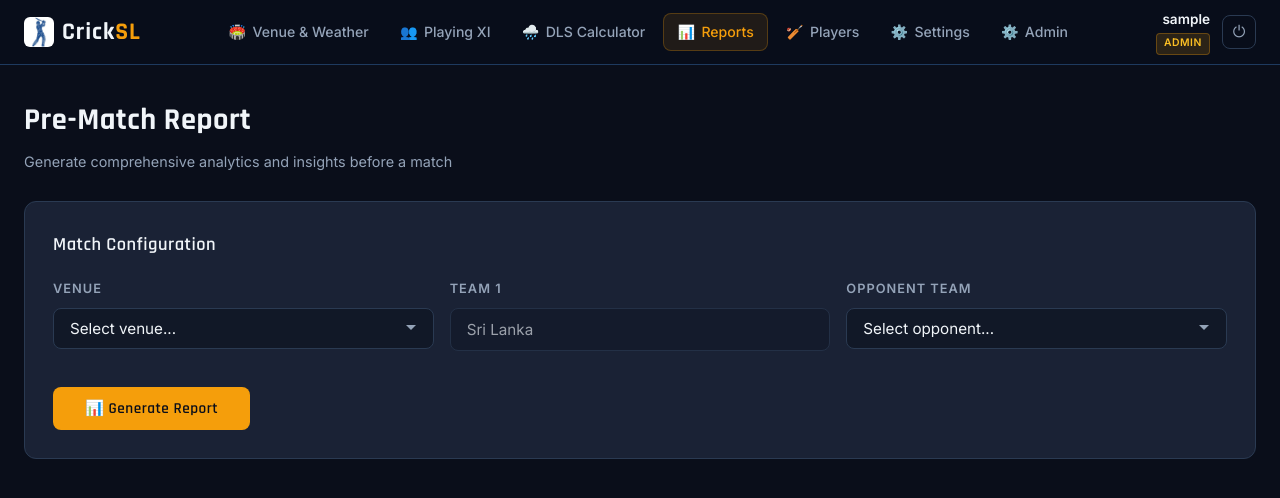
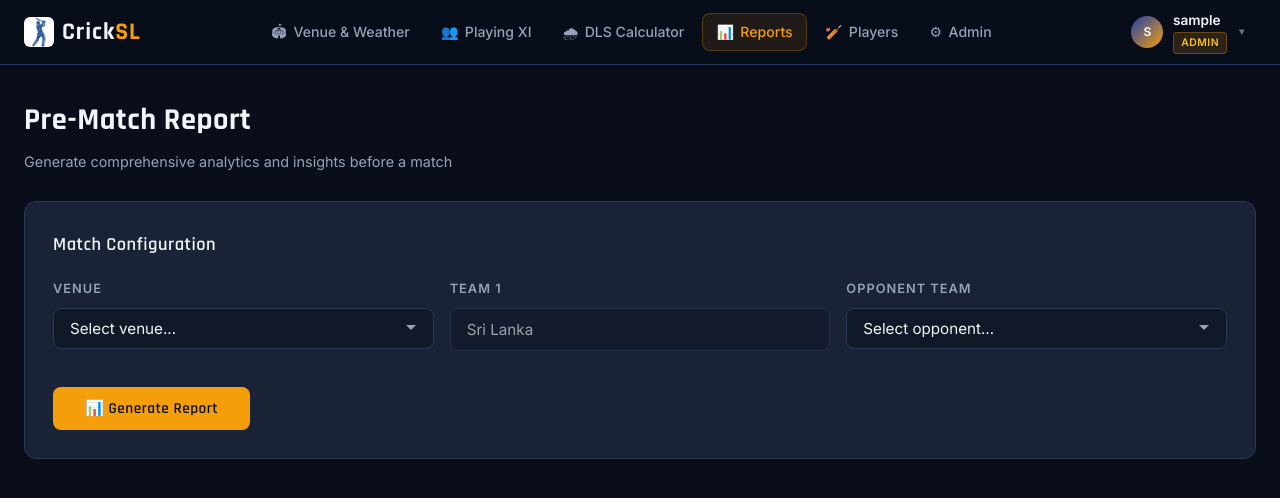
Before and after one commit to Binath-S-Banula/CrickSL-Final-Year-project, a React (Vite) app in the folder frontend/: page /reports in a window 1280 px wide. Shown: the top 498 px of the page. Built offline with nearby package versions, Linux system fonts and the light colour scheme; sample sign-in values are in the browser's storage.

Commit message:
changed nav bar button arrangemenet

```diff
--- a/frontend/src/components/Navbar.jsx
+++ b/frontend/src/components/Navbar.jsx
@@ -1,113 +1,127 @@
-import { NavLink, useNavigate } from "react-router-dom";
-import { useAuth } from "../context/AuthContext";
-import "./Navbar.css";
+import { useState, useRef, useEffect } from 'react';
+import { NavLink, useNavigate } from 'react-router-dom';
+import { useAuth } from '../context/AuthContext';
+import './Navbar.css';
 
 const navItems = [
-  { to: "/venue-weather", label: "Venue & Weather", icon: "🏟️" },
-  { to: "/playing-xi", label: "Playing XI", icon: "👥" },
-  { to: "/dls", label: "DLS Calculator", icon: "🌧️" },
-  { to: "/reports", label: "Reports", icon: "📊" },
-  { to: "/players", label: "Players", icon: "🏏" },
-  { to: "/settings", label: "Settings", icon: "⚙️" },
-];
+  { to: '/venue-weather', label: 'Venue & Weather', icon: '🏟' },
+  { to: '/playing-xi',    label: 'Playing XI',      icon: '👥' },
+  { to: '/dls',           label: 'DLS Calculator',  icon: '🌧' },
+  { to: '/reports',       label: 'Reports',         icon: '📊' },
+  { to: '/players',       label: 'Players',         icon: '🏏' },
+]
 
 const ROLE_COLORS = {
-  admin: {
-    bg: "rgba(245,158,11,0.15)",
-    color: "#fbbf24",
-    border: "rgba(245,158,11,0.3)",
-  },
-  analyst: {
-    bg: "rgba(59,130,246,0.15)",
-    color: "#60a5fa",
-    border: "rgba(59,130,246,0.3)",
-  },
-  coach: {
-    bg: "rgba(34,197,94,0.15)",
-    color: "#4ade80",
-    border: "rgba(34,197,94,0.3)",
-  },
-  player: {
-    bg: "rgba(168,85,247,0.15)",
-    color: "#c084fc",
-    border: "rgba(168,85,247,0.3)",
-  },
-};
+  admin:   { bg: 'rgba(245,158,11,0.15)', color: '#fbbf24', border: 'rgba(245,158,11,0.3)' },
+  analyst: { bg: 'rgba(59,130,246,0.15)', color: '#60a5fa', border: 'rgba(59,130,246,0.3)' },
+  coach:   { bg: 'rgba(34,197,94,0.15)',  color: '#4ade80', border: 'rgba(34,197,94,0.3)'  },
+  player:  { bg: 'rgba(168,85,247,0.15)', color: '#c084fc', border: 'rgba(168,85,247,0.3)' },
+}
 
 export default function Navbar() {
-  const { user, logout, isAdmin } = useAuth();
-  const navigate = useNavigate();
-  const roleStyle = ROLE_COLORS[user?.role] || ROLE_COLORS.analyst;
+  const { user, logout, isAdmin } = useAuth()
+  const navigate = useNavigate()
+  const roleStyle = ROLE_COLORS[user?.role] || ROLE_COLORS.analyst
+
+  const [dropdownOpen, setDropdownOpen] = useState(false)
+  const dropdownRef = useRef(null)
+
+  useEffect(() => {
+    function handleClickOutside(e) {
+      if (dropdownRef.current && !dropdownRef.current.contains(e.target)) {
+        setDropdownOpen(false)
+      }
+    }
+    document.addEventListener('mousedown', handleClickOutside)
+    return () => document.removeEventListener('mousedown', handleClickOutside)
+  }, [])
 
   const handleLogout = () => {
-    logout();
-    navigate("/login");
-  };
+    setDropdownOpen(false)
+    logout()
+    navigate('/login')
+  }
+
+  const initials = (name) => {
+    if (!name) return '?'
+    const parts = name.split(' ')
+    return parts.length > 1
+      ? parts[0][0].toUpperCase() + parts[parts.length-1][0].toUpperCase()
+      : name[0].toUpperCase()
+  }
 
   return (
     <nav className="navbar">
       <div className="navbar-inner">
+
         <NavLink to="/" className="navbar-brand">
-          <img
-            src="/cricksl-favicon.png"
-            alt="CrickSL"
-            style={{ width: "30px", height: "30px", borderRadius: "6px" }}
-          />
-          <span className="brand-text">
-            Crick<span className="brand-accent">SL</span>
-          </span>
+          <img src="/cricksl-favicon.png" alt="CrickSL"
+            style={{ width: '30px', height: '30px', borderRadius: '6px' }} />
+          <span className="brand-text">Crick<span className="brand-accent">SL</span></span>
         </NavLink>
 
         <ul className="navbar-links">
           {navItems.map(({ to, label, icon }) => (
             <li key={to}>
-              <NavLink
-                to={to}
-                className={({ isActive }) =>
-                  `nav-link ${isActive ? "active" : ""}`
-                }
-              >
+              <NavLink to={to} className={({ isActive }) => `nav-link ${isActive ? 'active' : ''}`}>
                 <span>{icon}</span> {label}
               </NavLink>
             </li>
           ))}
           {isAdmin() && (
             <li>
-              <NavLink
-                to="/admin"
-                className={({ isActive }) =>
-                  `nav-link ${isActive ? "active" : ""}`
-                }
-              >
-                <span>⚙️</span> Admin
+              <NavLink to="/admin" className={({ isActive }) => `nav-link ${isActive ? 'active' : ''}`}>
+                <span>⚙</span> Admin
               </NavLink>
             </li>
           )}
         </ul>
 
-        <div className="navbar-user">
-          <div className="user-info">
+        {/* User dropdown */}
+        <div style={{ position: 'relative' }} ref={dropdownRef}>
+          <div
+            onClick={() => setDropdownOpen(!dropdownOpen)}
+            style={{ display: 'flex', alignItems: 'center', gap: '0.6rem', cursor: 'pointer', userSelect: 'none', padding: '0.3rem 0.6rem', borderRadius: '8px', transition: 'background 0.15s' }}
+            onMouseEnter={e => e.currentTarget.style.background = 'rgba(255,255,255,0.05)'}
+            onMouseLeave={e => e.currentTarget.style.background = 'transparent'}
+          >
+            <div style={{ width: '32px', height: '32px', borderRadius: '50%', background: 'linear-gradient(135deg, #1e40af, #f59e0b)', display: 'flex', alignItems: 'center', justifyContent: 'center', fontSize: '0.75rem', fontWeight: 700, color: '#fff', flexShrink: 0 }}>
+              {initials(user?.username || '')}
+            </div>
+            <div style={{ display: 'flex', flexDirection: 'column', alignItems: 'flex-start' }}>
               <span className="user-name">{user?.username}</span>
-            <span
-              className="user-role"
-              style={{
-                background: roleStyle.bg,
-                color: roleStyle.color,
-                border: `1px solid ${roleStyle.border}`,
-              }}
-            >
+              <span className="user-role" style={{ background: roleStyle.bg, color: roleStyle.color, border: `1px solid ${roleStyle.border}` }}>
                 {user?.role}
               </span>
             </div>
+            <span style={{ color: '#64748b', fontSize: '0.6rem', transform: dropdownOpen ? 'rotate(180deg)' : 'rotate(0deg)', transition: 'transform 0.2s' }}>▼</span>
+          </div>
+
+          {dropdownOpen && (
+            <div style={{ position: 'absolute', top: 'calc(100% + 8px)', right: 0, background: '#1e293b', border: '1px solid #334155', borderRadius: '12px', padding: '0.5rem', minWidth: '180px', zIndex: 1000, boxShadow: '0 8px 24px rgba(0,0,0,0.4)' }}>
+              <NavLink
+                to="/settings"
+                onClick={() => setDropdownOpen(false)}
+                style={({ isActive }) => ({ display: 'flex', alignItems: 'center', gap: '0.6rem', padding: '0.6rem 0.9rem', borderRadius: '8px', color: isActive ? '#f59e0b' : '#cbd5e1', background: isActive ? 'rgba(245,158,11,0.1)' : 'transparent', textDecoration: 'none', fontSize: '0.9rem', fontWeight: 500 })}
+              >
+                ⚙️ Settings
+              </NavLink>
+
+              <div style={{ height: '1px', background: '#334155', margin: '0.4rem 0.5rem' }} />
+
               <button
-            className="btn-logout"
                 onClick={handleLogout}
-            title="Sign out"
+                style={{ display: 'flex', alignItems: 'center', gap: '0.6rem', padding: '0.6rem 0.9rem', borderRadius: '8px', width: '100%', background: 'transparent', border: 'none', cursor: 'pointer', color: '#f87171', fontSize: '0.9rem', fontWeight: 500, textAlign: 'left' }}
+                onMouseEnter={e => e.currentTarget.style.background = 'rgba(239,68,68,0.1)'}
+                onMouseLeave={e => e.currentTarget.style.background = 'transparent'}
               >
-            ⏻
+                ⏻ Sign Out
               </button>
             </div>
+          )}
+        </div>
+
       </div>
     </nav>
-  );
+  )
 }
```
Lines whose indentation alone changed are shown as unchanged.
